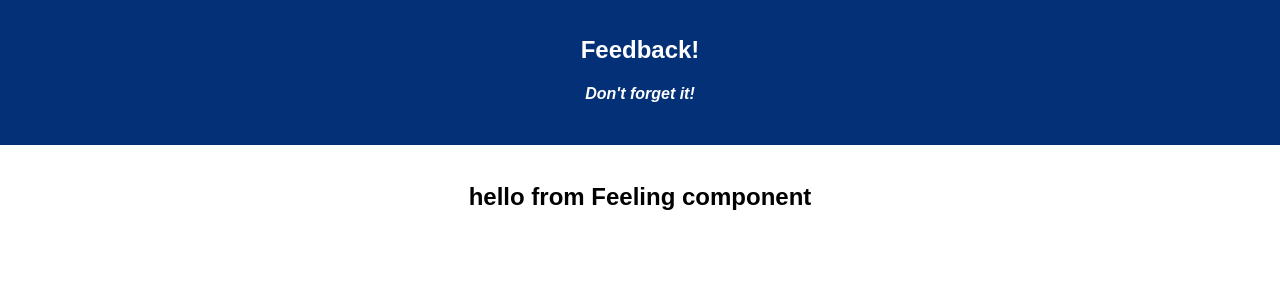
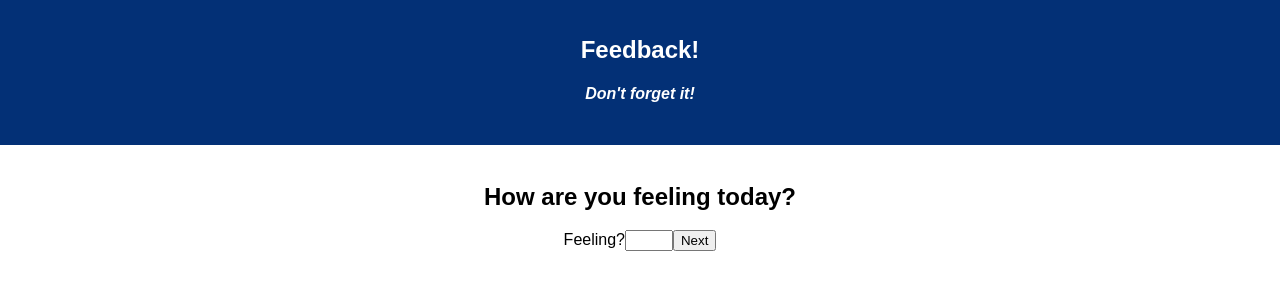
Before and after one commit to jmicko/redux-feedback-loop, a React (Create React App) app: page / in a window 1280 px wide. Shown: the top 300 px of the page. Built offline with nearby package versions, Linux system fonts and the light colour scheme.

Commit message:
create form

```diff
--- a/src/components/Feeling/Feeling.js
+++ b/src/components/Feeling/Feeling.js
@@ -6,7 +6,12 @@ class Feeling extends Component {
     render() {
         return (
             <div>
-                <h2>hello from Feeling component</h2>
+                <h2>How are you feeling today?</h2>
+                <form>
+                    <label>Feeling?</label>
+                    <input type="number" min="1" max="5" />
+                    <button type="submit">Next</button>
+                </form>
             </div>
         ) // end return
     } // end render
```
